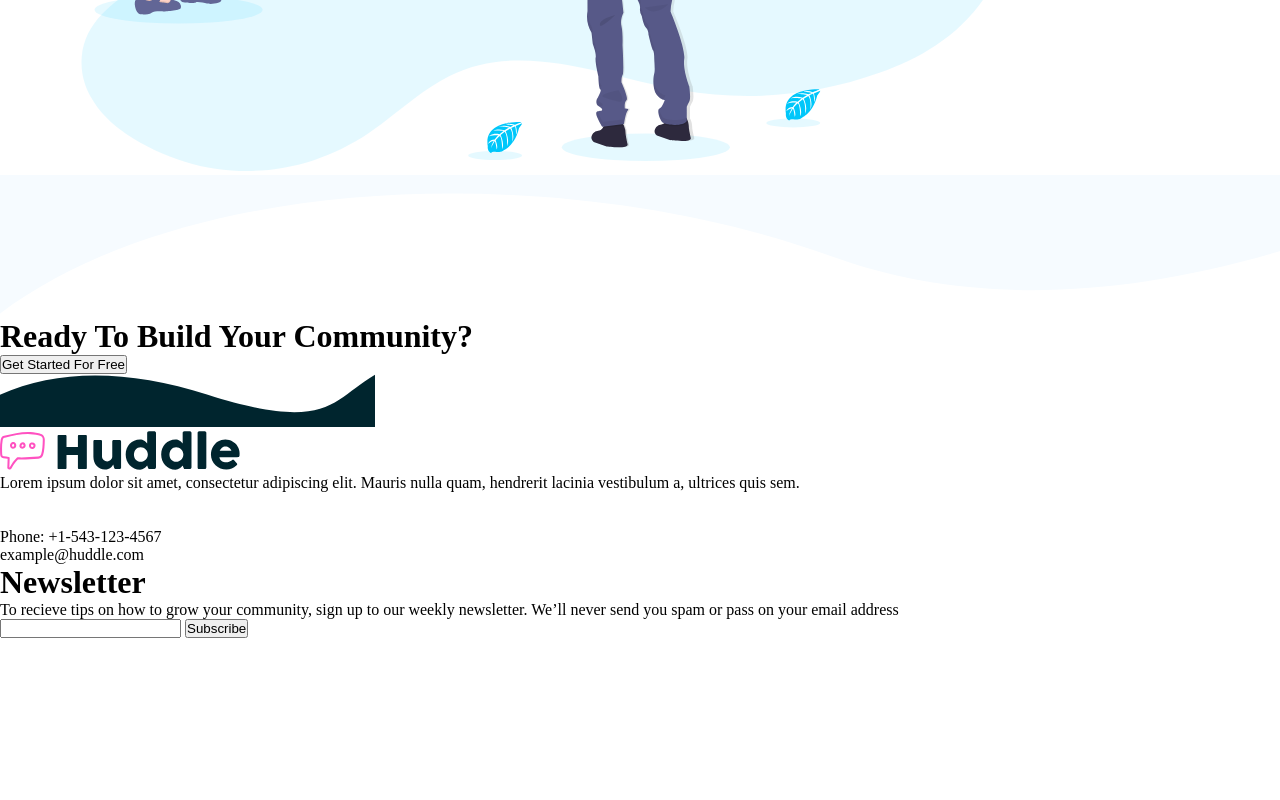
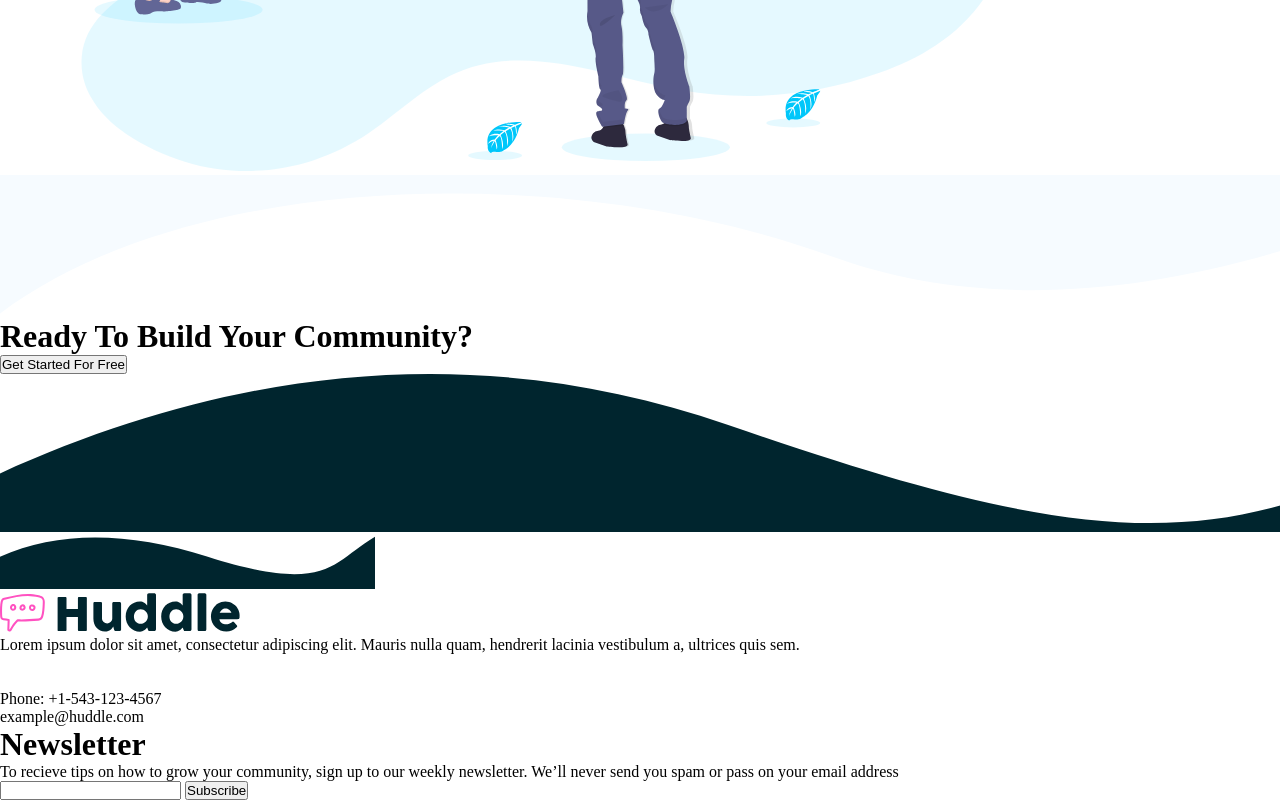
Before and after one commit to Tommy-clemz/first-landing-page, a plain HTML site: page index.html in a window 1280 px wide. Shown: the part 3968-4768 px from the top of the page. Before the commit the page ends 4606 px from the top, so only its background shows below. Drawn offline with Linux system fonts and the light colour scheme.

Commit message:
Update index.html

```diff
--- a/index.html
+++ b/index.html
@@ -105,8 +105,12 @@
   Ready To Build Your Community?</h1>
   <button class="get-started for-free">
   Get Started For Free</button></div>
-<img src="./images/bg-footer-top-mobile.svg" alt="">
+  <!-- <div id="wave"></div> -->
+  <img src="./images/bg-footer-top-desktop.svg" alt="">
+
+  <img src="./images/bg-footer-top-mobile.svg" alt="">
   <footer>
+
   <div class="lorem-container">
     <img src="./images/logo.svg" alt=""><p>
   Lorem ipsum dolor sit amet, consectetur adipiscing elit. Mauris nulla quam, hendrerit lacinia
```
